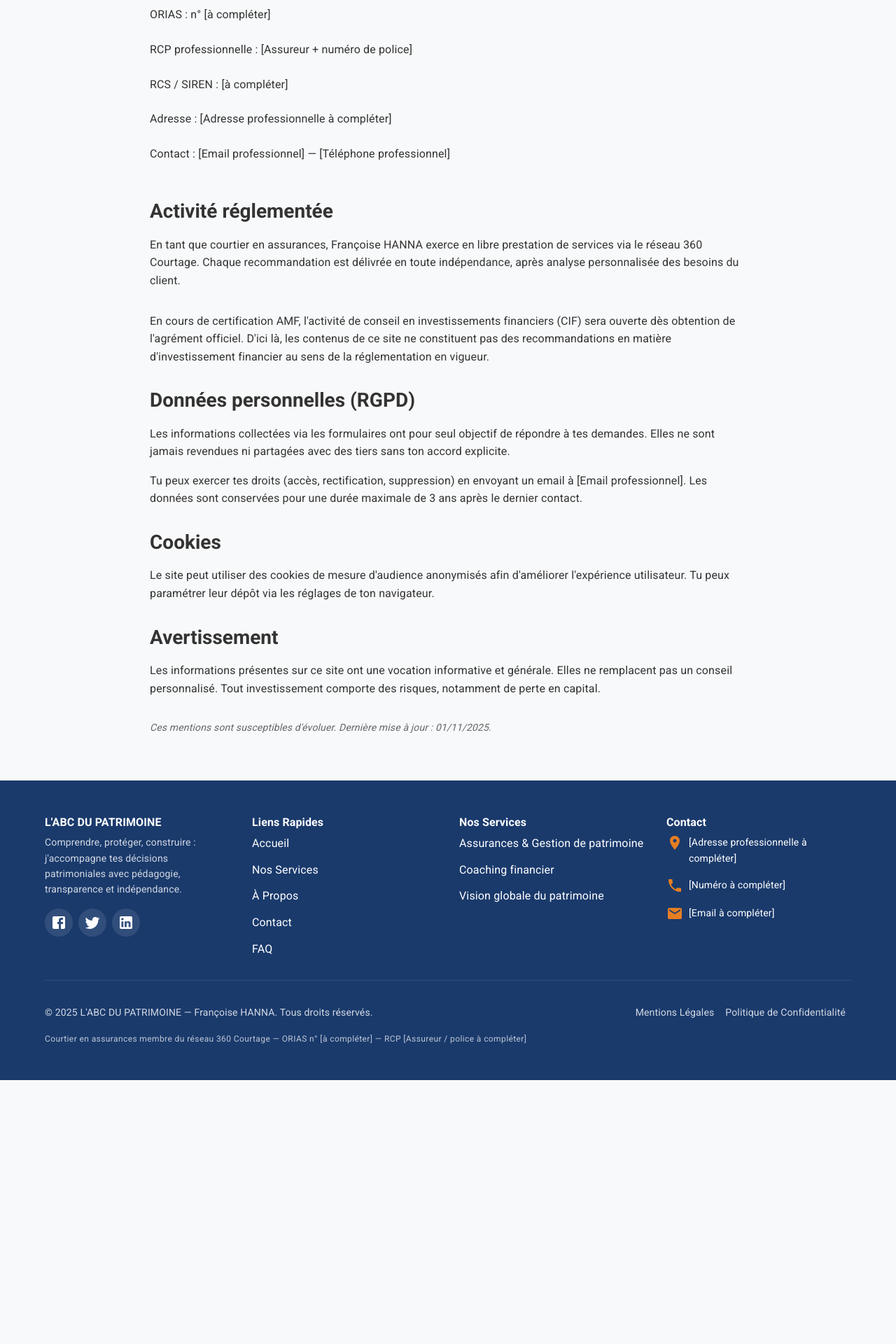
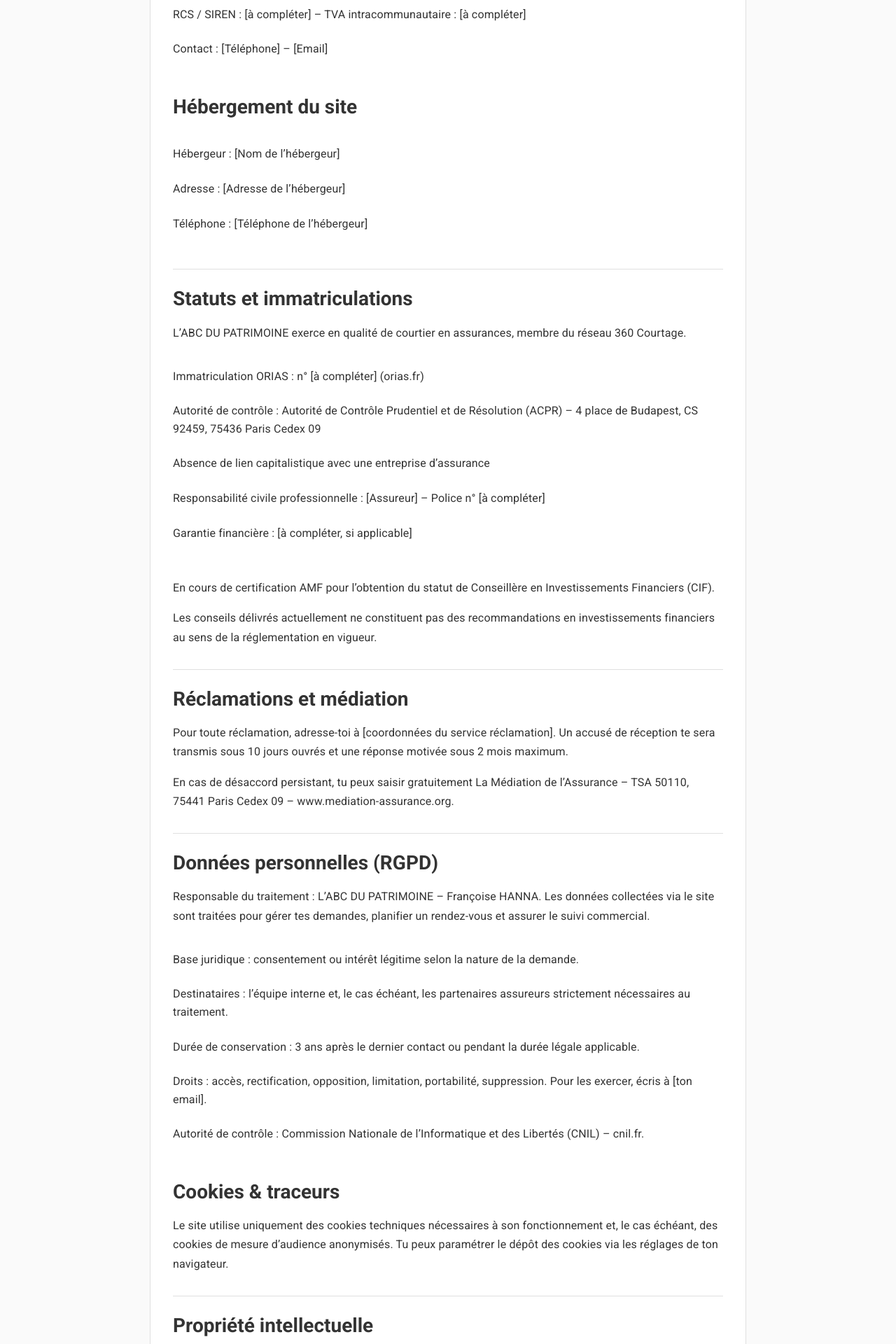
Before and after one commit to Kriss-Hanna/hanna-courtage, a React (Vite) app: page /mentions-legales in a window 1280 px wide. Shown: the part 400-2320 px from the top of the page at 70% size. Before the commit the page ends 1943 px from the top, so only its background shows below. Built offline with nearby package versions, Linux system fonts and the light colour scheme.

Commit message:
add legals page and scrollToTop utils

```diff
--- a/src/App.tsx
+++ b/src/App.tsx
@@ -10,10 +10,12 @@
 import FaqPage from "./features/faq/FaqPage";
 import MentionsLegalesPage from "./features/legal/MentionsLegalesPage";
 import PrivacyPolicyPage from "./features/legal/PrivacyPolicyPage";
+import ScrollToTop from "./shared/components/ScrollToTop";
 
 function App() {
   return (
     <Router>
+      <ScrollToTop />
       <Routes>
         <Route path="/" element={<MainLayout transparentHeader={true} />}>
           <Route index element={<HomePage />} />
--- a/src/features/legal/MentionsLegalesPage.tsx
+++ b/src/features/legal/MentionsLegalesPage.tsx
@@ -1,10 +1,27 @@
-import { Box, Container, Typography, useTheme, List, ListItem, ListItemText } from "@mui/material";
+import {
+  Box,
+  Container,
+  Typography,
+  useTheme,
+  List,
+  ListItem,
+  ListItemText,
+  Paper,
+  Divider,
+  Stack,
+} from "@mui/material";
 
 const MentionsLegalesPage = () => {
   const theme = useTheme();
 
+  const sectionTitleSx = {
+    fontWeight: 600,
+    mb: 2,
+    fontSize: { xs: "1.5rem", md: "1.75rem" },
+  } as const;
+
   return (
-    <Box sx={{ py: 8 }}>
+    <Box sx={{ py: { xs: 6, md: 8 }, backgroundColor: theme.palette.grey[50] }}>
       <Container maxWidth="md">
         <Typography
           variant="h1"
@@ -19,75 +36,166 @@
           Mentions légales et conformité
         </Typography>
 
-        <Typography variant="body1" sx={{ mb: 4, lineHeight: 1.6 }}>
-          Les informations ci-dessous s'appliquent au site L'ABC DU PATRIMOINE opéré par Françoise HANNA. Elles pourront être complétées dès que les éléments réglementaires définitifs seront disponibles.
-        </Typography>
-
-        <Typography variant="h3" sx={{ fontWeight: 600, mb: 2, fontSize: "1.75rem" }}>
-          Identité
+        <Stack spacing={4}>
+          <Paper
+            elevation={0}
+            sx={{
+              p: { xs: 3, md: 4 },
+              borderRadius: 3,
+              border: `1px solid ${theme.palette.divider}`,
+              backgroundColor: theme.palette.background.paper,
+            }}
+          >
+            <Typography variant="h3" sx={sectionTitleSx}>
+              Éditeur du site
             </Typography>
             <List sx={{ mb: 4 }}>
               <ListItem disableGutters>
                 <ListItemText primary="Dénomination : L'ABC DU PATRIMOINE – Françoise HANNA" />
               </ListItem>
               <ListItem disableGutters>
-            <ListItemText primary="Statut : Courtier en assurances — membre du réseau 360 Courtage" />
+                <ListItemText primary="Forme juridique : [à compléter] – Capital social : [à compléter]" />
               </ListItem>
               <ListItem disableGutters>
-            <ListItemText primary="ORIAS : n° [à compléter]" />
+                <ListItemText primary="Siège social : [Adresse complète]" />
               </ListItem>
               <ListItem disableGutters>
-            <ListItemText primary="RCP professionnelle : [Assureur + numéro de police]" />
+                <ListItemText primary="RCS / SIREN : [à compléter] – TVA intracommunautaire : [à compléter]" />
               </ListItem>
               <ListItem disableGutters>
-            <ListItemText primary="RCS / SIREN : [à compléter]" />
-          </ListItem>
-          <ListItem disableGutters>
-            <ListItemText primary="Adresse : [Adresse professionnelle à compléter]" />
-          </ListItem>
-          <ListItem disableGutters>
-            <ListItemText primary="Contact : [Email professionnel] — [Téléphone professionnel]" />
+                <ListItemText primary="Contact : [Téléphone] – [Email]" />
               </ListItem>
             </List>
 
-        <Typography variant="h3" sx={{ fontWeight: 600, mb: 2, fontSize: "1.75rem" }}>
-          Activité réglementée
+            <Typography variant="h3" sx={sectionTitleSx}>
+              Hébergement du site
             </Typography>
-        <Typography variant="body1" sx={{ mb: 4, lineHeight: 1.6 }}>
-          En tant que courtier en assurances, Françoise HANNA exerce en libre prestation de services via le réseau 360 Courtage. Chaque recommandation est délivrée en toute indépendance, après analyse personnalisée des besoins du client.
+            <List sx={{ mb: 4 }}>
+              <ListItem disableGutters>
+                <ListItemText primary="Hébergeur : [Nom de l’hébergeur]" />
+              </ListItem>
+              <ListItem disableGutters>
+                <ListItemText primary="Adresse : [Adresse de l’hébergeur]" />
+              </ListItem>
+              <ListItem disableGutters>
+                <ListItemText primary="Téléphone : [Téléphone de l’hébergeur]" />
+              </ListItem>
+            </List>
+
+            <Divider sx={{ my: 3 }} />
+
+            <Typography variant="h3" sx={sectionTitleSx}>
+              Statuts et immatriculations
+            </Typography>
+            <Typography variant="body1" sx={{ mb: 2, lineHeight: 1.7 }}>
+              L’ABC DU PATRIMOINE exerce en qualité de courtier en assurances, membre du réseau 360 Courtage.
+            </Typography>
+            <List sx={{ mb: 4 }}>
+              <ListItem disableGutters>
+                <ListItemText primary="Immatriculation ORIAS : n° [à compléter] (orias.fr)" />
+              </ListItem>
+              <ListItem disableGutters>
+                <ListItemText primary="Autorité de contrôle : Autorité de Contrôle Prudentiel et de Résolution (ACPR) – 4 place de Budapest, CS 92459, 75436 Paris Cedex 09" />
+              </ListItem>
+              <ListItem disableGutters>
+                <ListItemText primary="Absence de lien capitalistique avec une entreprise d’assurance" />
+              </ListItem>
+              <ListItem disableGutters>
+                <ListItemText primary="Responsabilité civile professionnelle : [Assureur] – Police n° [à compléter]" />
+              </ListItem>
+              <ListItem disableGutters>
+                <ListItemText primary="Garantie financière : [à compléter, si applicable]" />
+              </ListItem>
+            </List>
+
+            <Typography variant="body1" sx={{ mb: 2, lineHeight: 1.7 }}>
+              En cours de certification AMF pour l’obtention du statut de Conseillère en Investissements Financiers (CIF).
+            </Typography>
+            <Typography variant="body1" sx={{ mb: 4, lineHeight: 1.7 }}>
+              Les conseils délivrés actuellement ne constituent pas des recommandations en investissements financiers au sens de la réglementation en vigueur.
             </Typography>
 
-        <Typography variant="body1" sx={{ mb: 4, lineHeight: 1.6 }}>
-          En cours de certification AMF, l'activité de conseil en investissements financiers (CIF) sera ouverte dès obtention de l'agrément officiel. D'ici là, les contenus de ce site ne constituent pas des recommandations en matière d'investissement financier au sens de la réglementation en vigueur.
+            <Divider sx={{ my: 3 }} />
+
+            <Typography variant="h3" sx={sectionTitleSx}>
+              Réclamations et médiation
+            </Typography>
+            <Typography variant="body1" sx={{ mb: 2, lineHeight: 1.7 }}>
+              Pour toute réclamation, adresse-toi à [coordonnées du service réclamation]. Un accusé de réception te sera transmis sous 10 jours ouvrés et une réponse motivée sous 2 mois maximum.
+            </Typography>
+            <Typography variant="body1" sx={{ mb: 4, lineHeight: 1.7 }}>
+              En cas de désaccord persistant, tu peux saisir gratuitement La Médiation de l’Assurance – TSA 50110, 75441 Paris Cedex 09 – www.mediation-assurance.org.
             </Typography>
 
-        <Typography variant="h3" sx={{ fontWeight: 600, mb: 2, fontSize: "1.75rem" }}>
+            <Divider sx={{ my: 3 }} />
+
+            <Typography variant="h3" sx={sectionTitleSx}>
               Données personnelles (RGPD)
             </Typography>
-        <Typography variant="body1" sx={{ mb: 2, lineHeight: 1.6 }}>
-          Les informations collectées via les formulaires ont pour seul objectif de répondre à tes demandes. Elles ne sont jamais revendues ni partagées avec des tiers sans ton accord explicite.
+            <Typography variant="body1" sx={{ mb: 2, lineHeight: 1.7 }}>
+              Responsable du traitement : L’ABC DU PATRIMOINE – Françoise HANNA. Les données collectées via le site sont traitées pour gérer tes demandes, planifier un rendez-vous et assurer le suivi commercial.
             </Typography>
-        <Typography variant="body1" sx={{ mb: 4, lineHeight: 1.6 }}>
-          Tu peux exercer tes droits (accès, rectification, suppression) en envoyant un email à [Email professionnel]. Les données sont conservées pour une durée maximale de 3 ans après le dernier contact.
+            <List sx={{ mb: 4 }}>
+              <ListItem disableGutters>
+                <ListItemText primary="Base juridique : consentement ou intérêt légitime selon la nature de la demande." />
+              </ListItem>
+              <ListItem disableGutters>
+                <ListItemText primary="Destinataires : l’équipe interne et, le cas échéant, les partenaires assureurs strictement nécessaires au traitement." />
+              </ListItem>
+              <ListItem disableGutters>
+                <ListItemText primary="Durée de conservation : 3 ans après le dernier contact ou pendant la durée légale applicable." />
+              </ListItem>
+              <ListItem disableGutters>
+                <ListItemText primary="Droits : accès, rectification, opposition, limitation, portabilité, suppression. Pour les exercer, écris à [ton email]." />
+              </ListItem>
+              <ListItem disableGutters>
+                <ListItemText primary="Autorité de contrôle : Commission Nationale de l’Informatique et des Libertés (CNIL) – cnil.fr." />
+              </ListItem>
+            </List>
+
+            <Typography variant="h3" sx={sectionTitleSx}>
+              Cookies & traceurs
+            </Typography>
+            <Typography variant="body1" sx={{ mb: 4, lineHeight: 1.7 }}>
+              Le site utilise uniquement des cookies techniques nécessaires à son fonctionnement et, le cas échéant, des cookies de mesure d’audience anonymisés. Tu peux paramétrer le dépôt des cookies via les réglages de ton navigateur.
             </Typography>
 
-        <Typography variant="h3" sx={{ fontWeight: 600, mb: 2, fontSize: "1.75rem" }}>
-          Cookies
+            <Divider sx={{ my: 3 }} />
+
+            <Typography variant="h3" sx={sectionTitleSx}>
+              Propriété intellectuelle
             </Typography>
-        <Typography variant="body1" sx={{ mb: 4, lineHeight: 1.6 }}>
-          Le site peut utiliser des cookies de mesure d'audience anonymisés afin d'améliorer l'expérience utilisateur. Tu peux paramétrer leur dépôt via les réglages de ton navigateur.
+            <Typography variant="body1" sx={{ mb: 2, lineHeight: 1.7 }}>
+              L’ensemble des contenus (textes, visuels, logos, structure) présents sur ce site est protégé par le droit d’auteur et la propriété intellectuelle. Toute reproduction ou représentation, même partielle, est soumise à autorisation préalable.
+            </Typography>
+            <Typography variant="body1" sx={{ mb: 4, lineHeight: 1.7 }}>
+              Les marques et logos de tiers restent la propriété de leurs titulaires respectifs.
             </Typography>
 
-        <Typography variant="h3" sx={{ fontWeight: 600, mb: 2, fontSize: "1.75rem" }}>
-          Avertissement
+            <Typography variant="h3" sx={sectionTitleSx}>
+              Responsabilités
             </Typography>
-        <Typography variant="body1" sx={{ mb: 4, lineHeight: 1.6 }}>
-          Les informations présentes sur ce site ont une vocation informative et générale. Elles ne remplacent pas un conseil personnalisé. Tout investissement comporte des risques, notamment de perte en capital.
+            <Typography variant="body1" sx={{ mb: 4, lineHeight: 1.7 }}>
+              Malgré le soin apporté à la mise à jour du site, des erreurs ou omissions peuvent subsister. L’ABC DU PATRIMOINE ne peut être tenue responsable des dommages directs ou indirects résultant de l’accès ou de l’utilisation du site. Les liens hypertextes vers d’autres sites n’engagent pas la responsabilité de l’éditeur.
             </Typography>
 
-        <Typography variant="body2" sx={{ fontStyle: "italic", color: theme.palette.text.secondary }}>
-          Ces mentions sont susceptibles d'évoluer. Dernière mise à jour : {new Date().toLocaleDateString("fr-FR")}.
+            <Typography variant="h3" sx={sectionTitleSx}>
+              Avertissement réglementaire
             </Typography>
+            <Typography variant="body1" sx={{ mb: 4, lineHeight: 1.7 }}>
+              Les informations diffusées sur ce site sont à visée informative et ne remplacent pas un conseil personnalisé tenant compte de ta situation. Tout investissement comporte un risque de perte en capital.
+            </Typography>
+
+            <Divider sx={{ my: 3 }} />
+
+            <Typography variant="h3" sx={sectionTitleSx}>
+              Loi applicable
+            </Typography>
+            <Typography variant="body1" sx={{ lineHeight: 1.7 }}>
+              Le présent site est régi par le droit français. En cas de litige, les tribunaux compétents seront ceux du ressort du siège social de L’ABC DU PATRIMOINE, sous réserve des dispositions d’ordre public applicables.
+            </Typography>
+          </Paper>
+        </Stack>
       </Container>
     </Box>
   );
--- a/src/shared/components/Footer.tsx
+++ b/src/shared/components/Footer.tsx
@@ -81,7 +81,7 @@
 
           <Grid item xs={12} sm={6} md={3}>
             <Typography variant="h6" gutterBottom fontWeight="bold">
-              Liens Rapides
+              Liens utiles
             </Typography>
             <Box component="nav">
               <Link
@@ -155,10 +155,24 @@
                 sx={{
                   display: "block",
                   textDecoration: "none",
+                  mb: 1.5,
                   "&:hover": { color: theme.palette.secondary.main },
                 }}
               >
                 FAQ
+              </Link>
+              <Link
+                component={RouterLink}
+                to="/mentions-legales"
+                color="inherit"
+                sx={{
+                  display: "block",
+                  mb: 1.5,
+                  textDecoration: "none",
+                  "&:hover": { color: theme.palette.secondary.main },
+                }}
+              >
+                Mentions légales & conformité
               </Link>
             </Box>
           </Grid>
@@ -254,20 +268,6 @@
           <Box>
             <Link
               component={RouterLink}
-              to="/mentions-legales"
-              color="inherit"
-              sx={{
-                mx: 1,
-                fontSize: "0.875rem",
-                opacity: 0.8,
-                textDecoration: "none",
-                "&:hover": { color: theme.palette.secondary.main },
-              }}
-            >
-              Mentions Légales
-            </Link>
-            <Link
-              component={RouterLink}
               to="/politique-confidentialite"
               color="inherit"
               sx={{
```
Also changed, not shown: src/features/services/ServicesPage.tsx (+23 -18 lines), src/shared/components/ScrollToTop.tsx (added, +14 -0 lines). Lines whose indentation alone changed are shown as unchanged.
